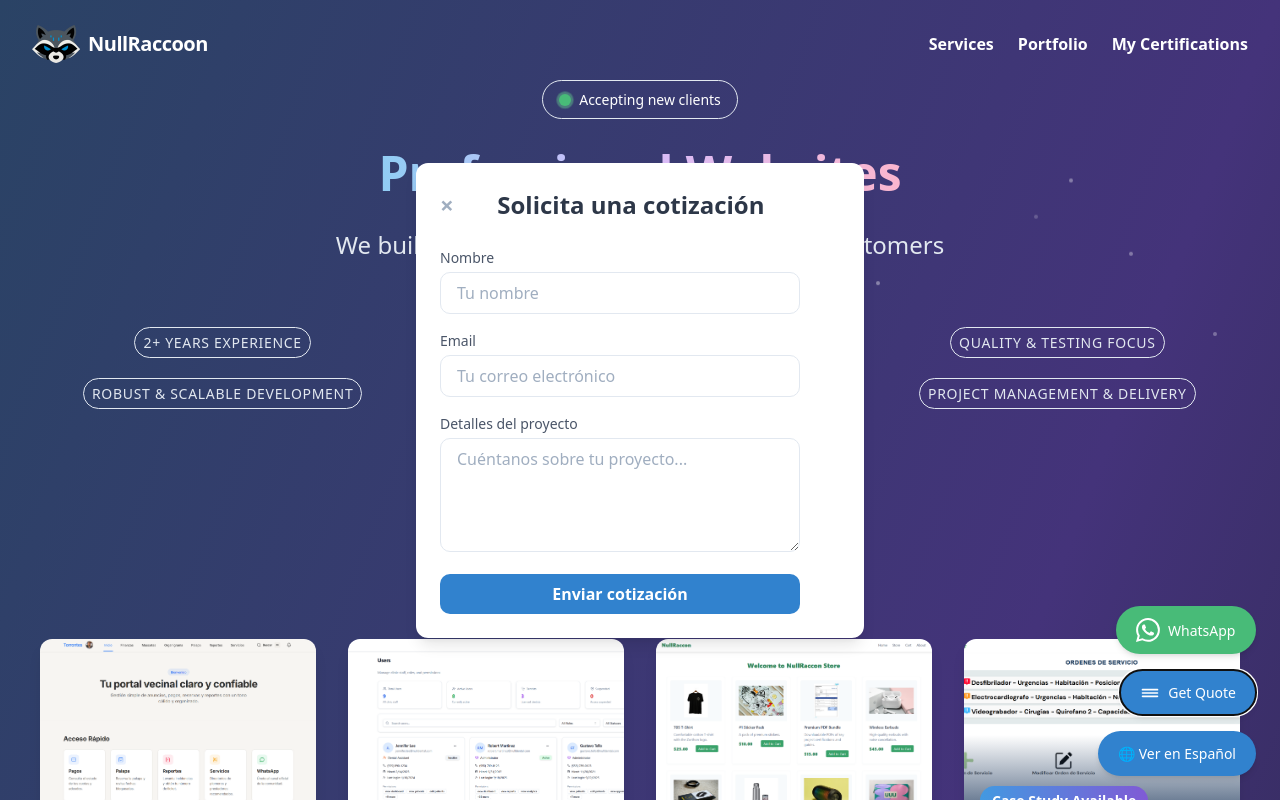
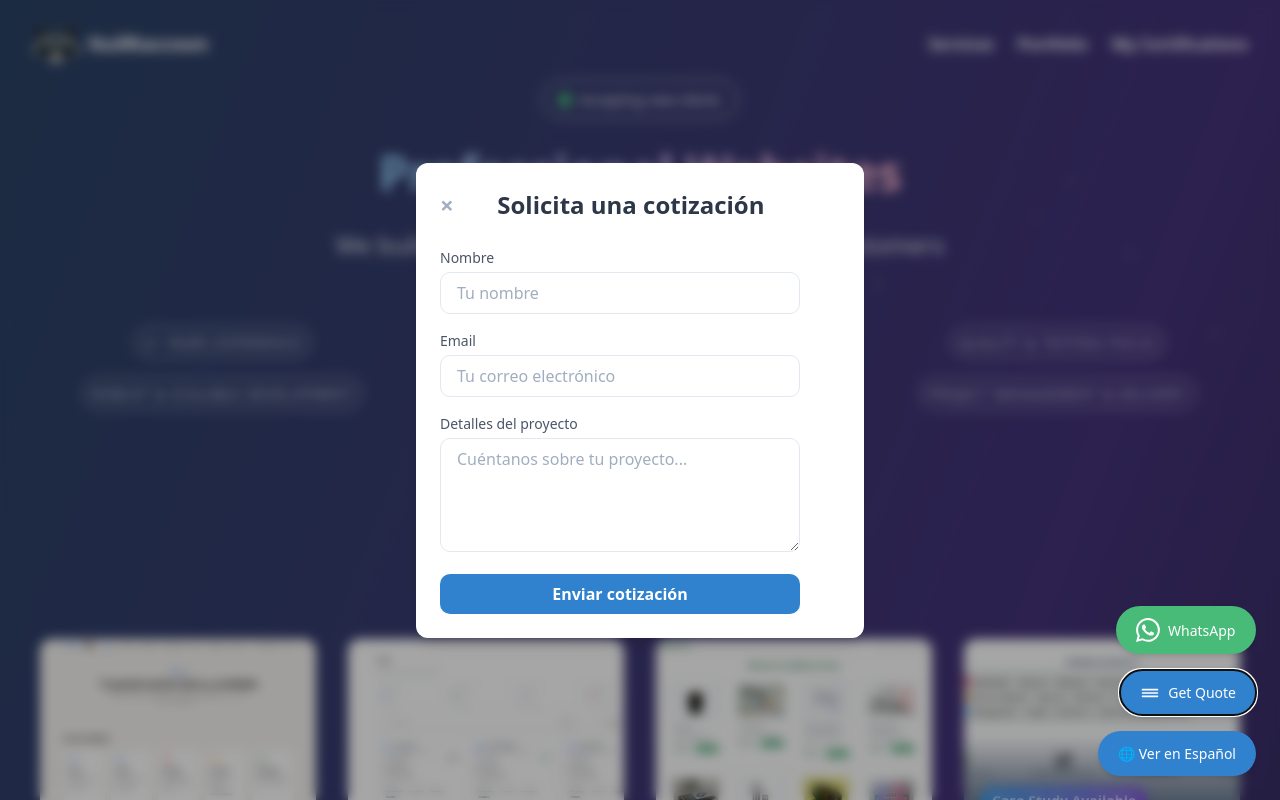
Before and after one commit to Zorthon28/NullRaccoon, a React (Create React App) app: page / in a window 1280 px wide. Both pictures are taken after a click on the button "Get Quote". Shown: the top 800 px of the page. Built offline with nearby package versions, Linux system fonts and the light colour scheme.

Commit message:
Update sitemap dates and add modal backdrop blur

```diff
--- a/src/pages/QuoteModal.jsx
+++ b/src/pages/QuoteModal.jsx
@@ -67,7 +67,12 @@ export default function QuoteModal({ isOpen, onClose, prefillMessage }) {
 
   return (
     <div
-      className="fixed inset-0 z-50 flex items-center justify-center bg-opacity-60"
+      className="fixed inset-0 z-50 flex items-center justify-center"
+      style={{
+        backgroundColor: "rgba(0, 0, 0, 0.35)",
+        backdropFilter: "blur(6px)",
+        WebkitBackdropFilter: "blur(6px)",
+      }}
       onClick={handleBackdropClick}
     >
       <div
```
Also changed, not shown: 1 other file (tests, documents, lock files or other folders).
